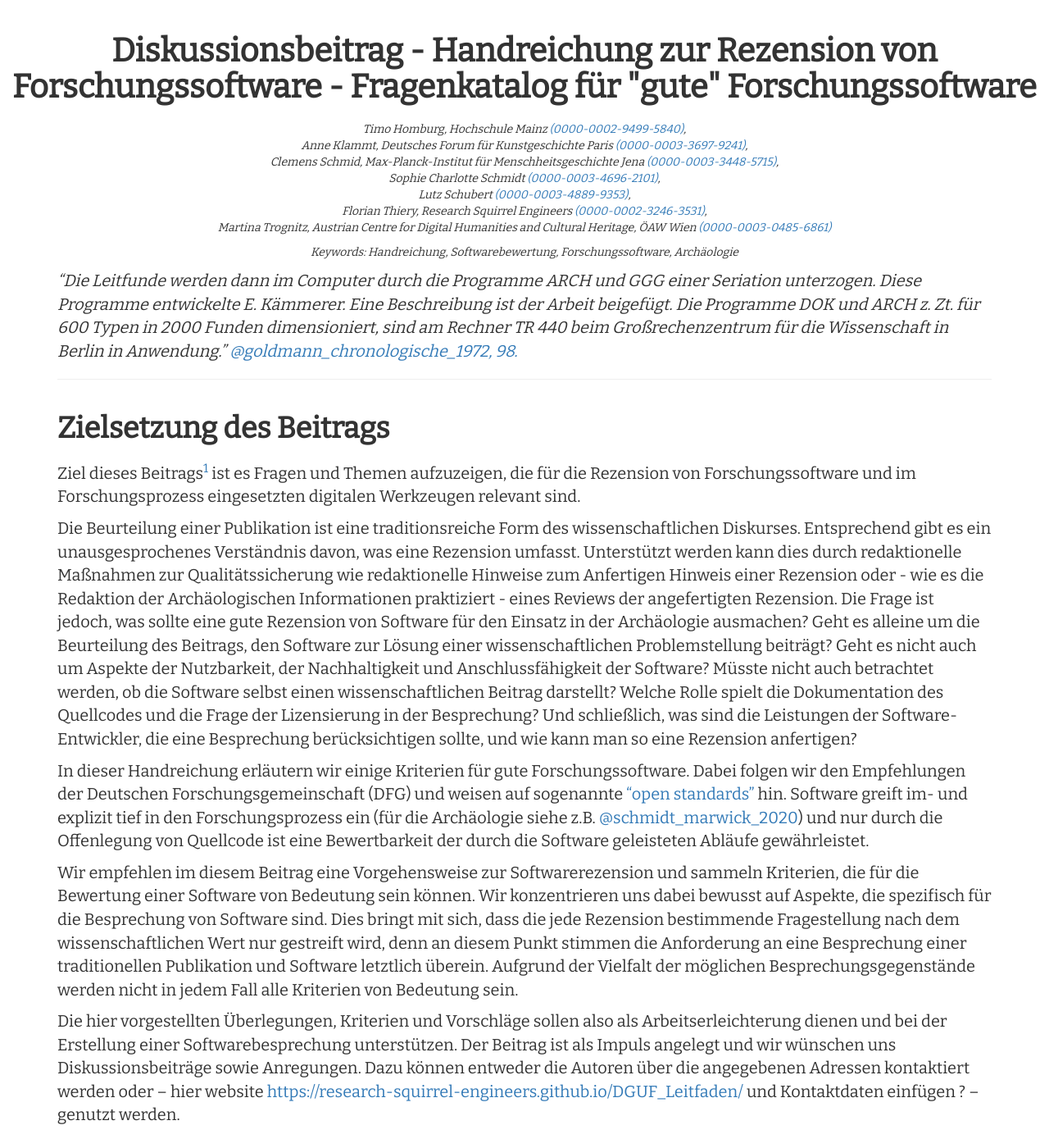
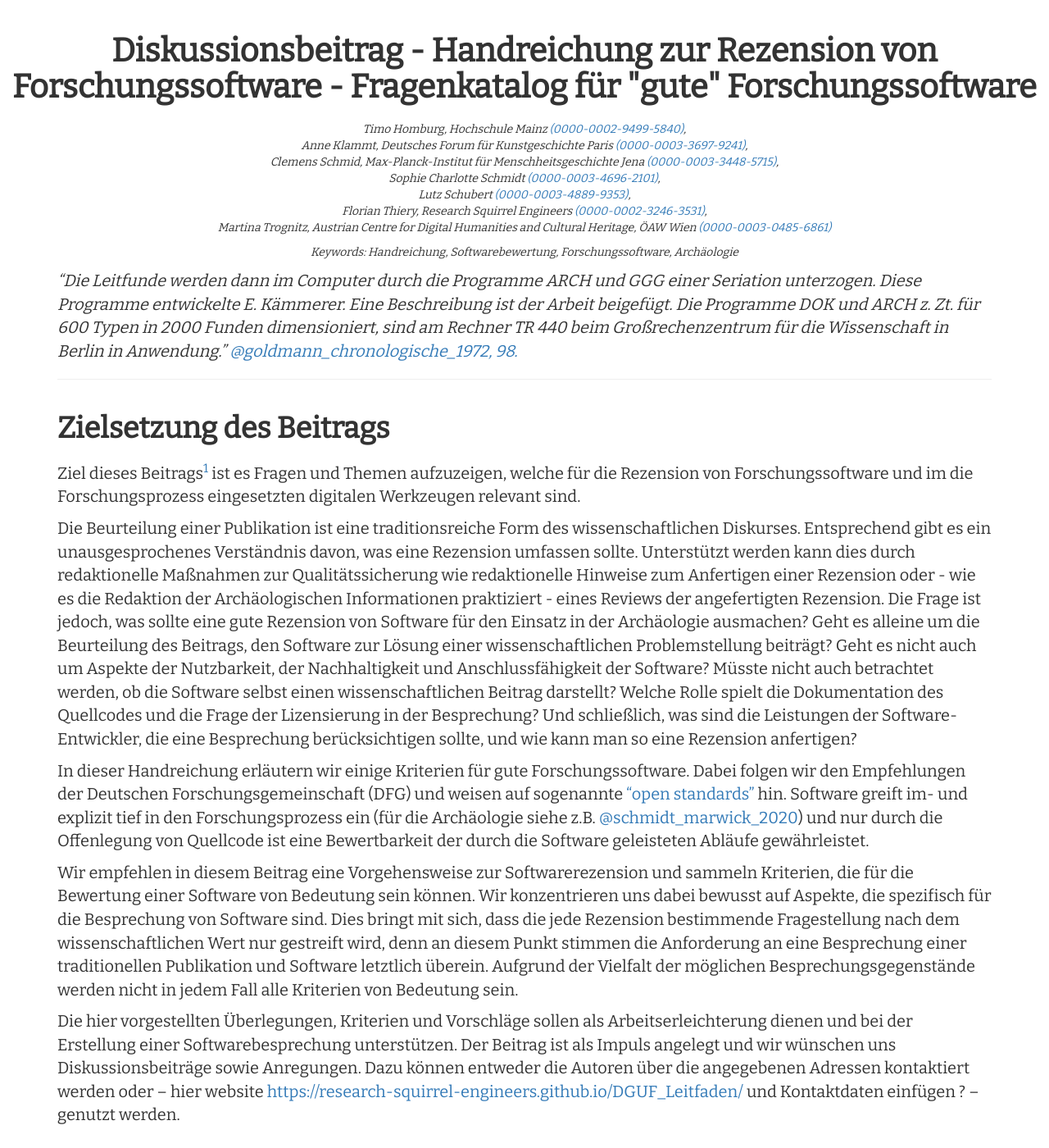
Before and after one commit to Research-Squirrel-Engineers/Impuls_SoftwareRezensionen_DGUF, a Jekyll site: the page built from Draft.md, in a window 1280 px wide and 1400 px high. Shown: the whole window at 82% size. Built offline with Jekyll 4.4.1, drawn with Linux system fonts in a browser that asks for light colours; nearby versions of some CDN libraries.

Commit message:
Kleine Korrekturen in der Anleitung

```diff
--- a/Draft.md
+++ b/Draft.md
@@ -38,6 +38,7 @@ author:
     name: Martina Trognitz
     affiliation: Austrian Centre for Digital Humanities and Cultural Heritage, ÖAW Wien
     orcid: 0000-0003-0485-6861
+    bio: "Martina Trognitz studierte Computerlinguistik und Klassische Archäologie in Heidelberg. 2012 bis 2017 war sie im Projekt IANUS am Deutschen Archäologischen Institut tätig. Seit 2017 leitet sie das digitale Archiv ARCHE des ACDH-CH an der Österreichischen Akademie der Wissenschaften. Sie bearbeitet ein Promotionsprojekt zur maschinellen Analyse von mehrseitigen ägäischen Siegeln der Bronzezeit."
 
 bibliography: literatur.bib
 csl: apa-6th-edition.csl
@@ -62,15 +63,15 @@ keywords_en:
 
 
 ## Zielsetzung des Beitrags
-Ziel dieses Beitrags<sup>[1](#myfootnote1)</sup> ist es Fragen und Themen aufzuzeigen, die für die Rezension von Forschungssoftware und im Forschungsprozess eingesetzten digitalen Werkzeugen relevant sind.
+Ziel dieses Beitrags<sup>[1](#myfootnote1)</sup> ist es Fragen und Themen aufzuzeigen, welche für die Rezension von Forschungssoftware und im die Forschungsprozess eingesetzten digitalen Werkzeugen relevant sind.
 
-Die Beurteilung einer Publikation ist eine traditionsreiche Form des wissenschaftlichen Diskurses. Entsprechend gibt es ein unausgesprochenes Verständnis davon, was eine Rezension umfasst. Unterstützt werden kann dies durch redaktionelle Maßnahmen zur Qualitätssicherung wie redaktionelle Hinweise zum Anfertigen Hinweis einer Rezension oder - wie es die Redaktion der Archäologischen Informationen praktiziert - eines Reviews der angefertigten Rezension. Die Frage ist jedoch, was sollte eine gute Rezension von Software für den Einsatz in der Archäologie ausmachen? Geht es alleine um die Beurteilung des Beitrags, den Software zur Lösung einer wissenschaftlichen Problemstellung beiträgt? Geht es nicht auch um Aspekte der Nutzbarkeit, der Nachhaltigkeit und Anschlussfähigkeit der Software? Müsste nicht auch betrachtet werden, ob die Software selbst einen wissenschaftlichen Beitrag darstellt? Welche Rolle spielt die Dokumentation des Quellcodes und die Frage der Lizensierung in der Besprechung? Und schließlich, was sind die Leistungen der Software-Entwickler, die eine Besprechung berücksichtigen sollte, und wie kann man so eine Rezension anfertigen?
+Die Beurteilung einer Publikation ist eine traditionsreiche Form des wissenschaftlichen Diskurses. Entsprechend gibt es ein unausgesprochenes Verständnis davon, was eine Rezension umfassen sollte. Unterstützt werden kann dies durch redaktionelle Maßnahmen zur Qualitätssicherung wie redaktionelle Hinweise zum Anfertigen einer Rezension oder - wie es die Redaktion der Archäologischen Informationen praktiziert - eines Reviews der angefertigten Rezension. Die Frage ist jedoch, was sollte eine gute Rezension von Software für den Einsatz in der Archäologie ausmachen? Geht es alleine um die Beurteilung des Beitrags, den Software zur Lösung einer wissenschaftlichen Problemstellung beiträgt? Geht es nicht auch um Aspekte der Nutzbarkeit, der Nachhaltigkeit und Anschlussfähigkeit der Software? Müsste nicht auch betrachtet werden, ob die Software selbst einen wissenschaftlichen Beitrag darstellt? Welche Rolle spielt die Dokumentation des Quellcodes und die Frage der Lizensierung in der Besprechung? Und schließlich, was sind die Leistungen der Software-Entwickler, die eine Besprechung berücksichtigen sollte, und wie kann man so eine Rezension anfertigen?
 
 In dieser Handreichung erläutern wir einige Kriterien für gute Forschungssoftware. Dabei folgen wir den Empfehlungen der Deutschen Forschungsgemeinschaft (DFG) und weisen auf sogenannte ["open standards"](http://xml.coverpages.org/openStandards.html) hin. Software greift im- und explizit tief in den Forschungsprozess ein (für die Archäologie siehe z.B. [@schmidt_marwick_2020](#schmidt_marwick_2020)) und nur durch die Offenlegung von Quellcode ist eine Bewertbarkeit der durch die Software geleisteten Abläufe gewährleistet.
 
-Wir empfehlen im diesem Beitrag eine Vorgehensweise zur Softwarerezension und sammeln Kriterien, die für die Bewertung einer Software von Bedeutung sein können. Wir konzentrieren uns dabei bewusst auf Aspekte, die spezifisch für die Besprechung von Software sind. Dies bringt mit sich, dass die jede Rezension bestimmende Fragestellung nach dem wissenschaftlichen Wert nur gestreift wird, denn an diesem Punkt stimmen die Anforderung an eine Besprechung einer traditionellen Publikation und Software letztlich überein. Aufgrund der Vielfalt der möglichen Besprechungsgegenstände werden nicht in jedem Fall alle Kriterien von Bedeutung sein.
+Wir empfehlen in diesem Beitrag eine Vorgehensweise zur Softwarerezension und sammeln Kriterien, die für die Bewertung einer Software von Bedeutung sein können. Wir konzentrieren uns dabei bewusst auf Aspekte, die spezifisch für die Besprechung von Software sind. Dies bringt mit sich, dass die jede Rezension bestimmende Fragestellung nach dem wissenschaftlichen Wert nur gestreift wird, denn an diesem Punkt stimmen die Anforderung an eine Besprechung einer traditionellen Publikation und Software letztlich überein. Aufgrund der Vielfalt der möglichen Besprechungsgegenstände werden nicht in jedem Fall alle Kriterien von Bedeutung sein.
 
-Die hier vorgestellten Überlegungen, Kriterien und Vorschläge sollen also als Arbeitserleichterung dienen und bei der Erstellung einer Softwarebesprechung unterstützen. Der Beitrag ist als Impuls angelegt und wir wünschen uns Diskussionsbeiträge sowie Anregungen. Dazu können entweder die Autoren über die angegebenen Adressen kontaktiert werden oder -- hier website [https://research-squirrel-engineers.github.io/DGUF_Leitfaden/](https://research-squirrel-engineers.github.io/DGUF_Leitfaden/) und Kontaktdaten einfügen ? -- genutzt werden.
+Die hier vorgestellten Überlegungen, Kriterien und Vorschläge sollen als Arbeitserleichterung dienen und bei der Erstellung einer Softwarebesprechung unterstützen. Der Beitrag ist als Impuls angelegt und wir wünschen uns Diskussionsbeiträge sowie Anregungen. Dazu können entweder die Autoren über die angegebenen Adressen kontaktiert werden oder -- hier website [https://research-squirrel-engineers.github.io/DGUF_Leitfaden/](https://research-squirrel-engineers.github.io/DGUF_Leitfaden/) und Kontaktdaten einfügen ? -- genutzt werden.
 
 ## Forschungssoftware
 
```
